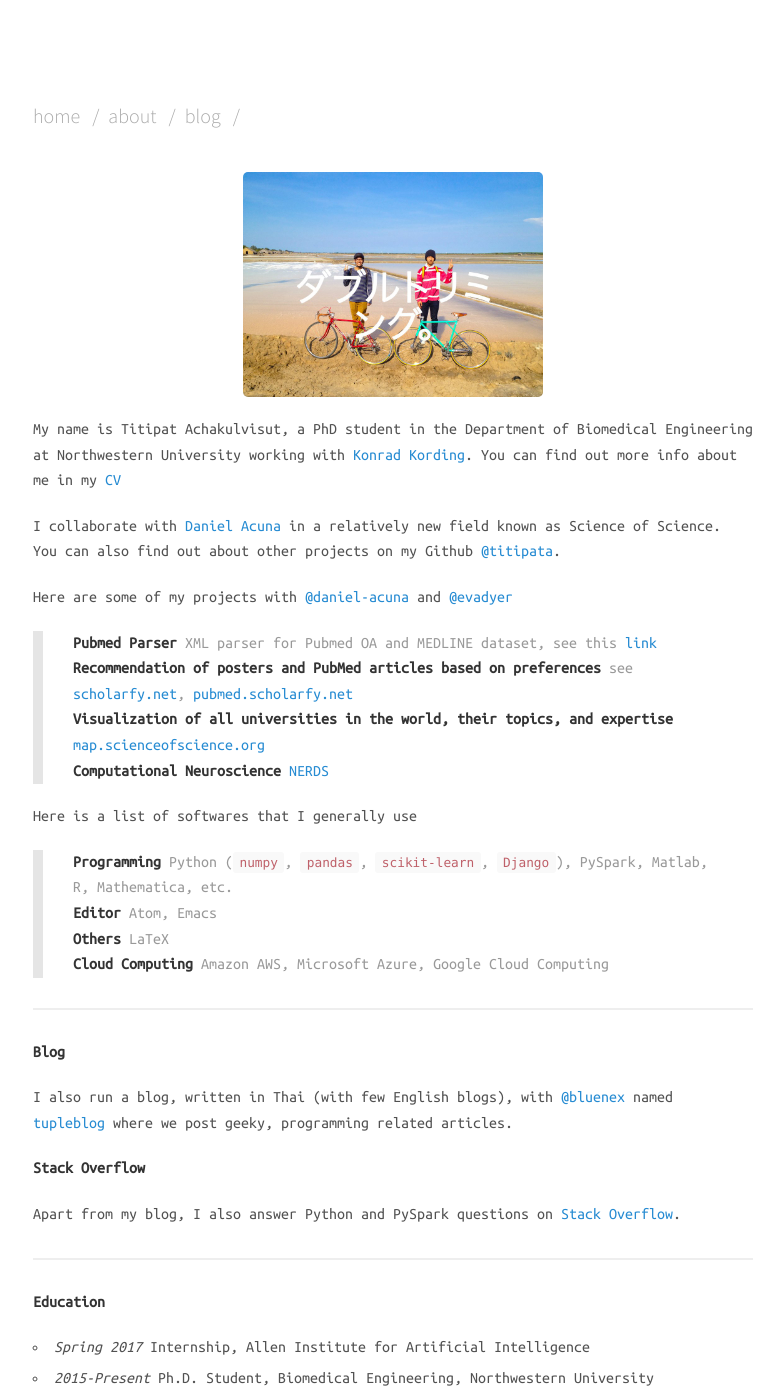
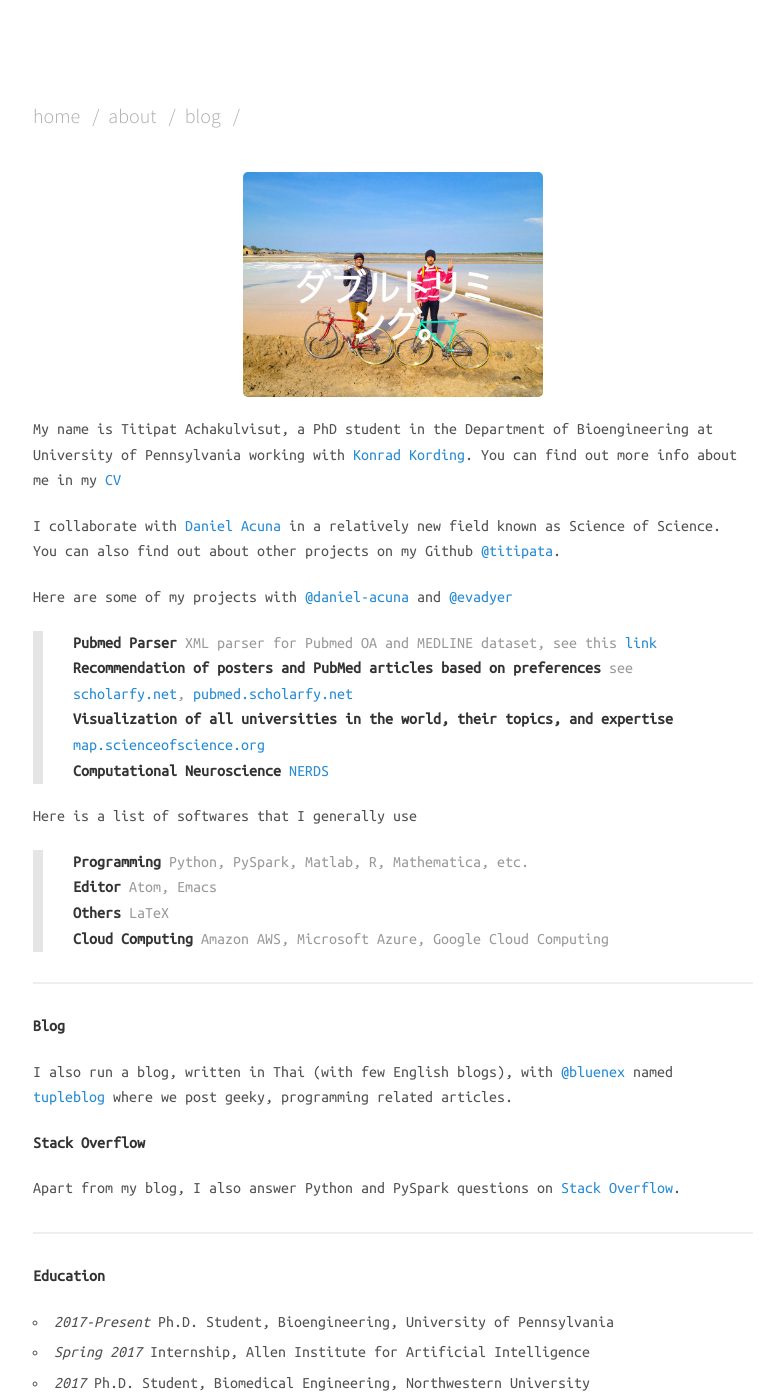
Before and after one commit to titipata/titipata.github.io, a Jekyll site: the page built from about.md, in a window 1280 px wide and 1400 px high. Shown: the whole window, without its empty margins (247-1031 px from the left). Built offline with Jekyll 4.4.1, drawn with Linux system fonts in a browser that asks for light colours; nearby versions of some CDN libraries.

Commit message:
Update university

```diff
--- a/about.md
+++ b/about.md
@@ -9,8 +9,8 @@ permalink: /about/
 </center></figure>
 
 
-My name is Titipat Achakulvisut, a PhD student in the Department of Biomedical
-Engineering at Northwestern University working with [Konrad Kording](http://kordinglab.com/).
+My name is Titipat Achakulvisut, a PhD student in the Department of
+Bioengineering at University of Pennsylvania working with [Konrad Kording](http://kordinglab.com/).
 You can find out more info about me in my [CV](http://titipata.github.io/images/pdf/Titipat_CV.pdf)
 
 
@@ -30,7 +30,7 @@ see this [link](https://github.com/titipata/pubmed_parser)
 
 Here is a list of softwares that I generally use
 
-> **Programming** Python (`numpy`, `pandas`, `scikit-learn`, `Django`), PySpark, Matlab, R, Mathematica, etc. <br>
+> **Programming** Python, PySpark, Matlab, R, Mathematica, etc. <br>
 > **Editor** Atom, Emacs <br>
 > **Others** LaTeX <br>
 > **Cloud Computing** Amazon AWS, Microsoft Azure, Google Cloud Computing
@@ -53,8 +53,9 @@ on [Stack Overflow](http://stackoverflow.com/users/3626961/titipata).
 **Education**
 
 <ul>
+  <li><i>2017-Present</i> Ph.D. Student, Bioengineering, University of Pennsylvania</li>
   <li><i>Spring 2017</i> Internship, Allen Institute for Artificial Intelligence</li>
-  <li><i>2015-Present</i> Ph.D. Student, Biomedical Engineering, Northwestern University</li>
+  <li><i>2017</i> Ph.D. Student, Biomedical Engineering, Northwestern University</li>
   <li><i>2015</i> M.S. in Biomedical Engineering, Northwestern University</li>
   <li><i>2012</i> B.S. in Electrical Engineering, Chulalongkorn University, Thailand</li>
   <li><i>2008</i> Suankularb Wittayalai School, Thailand (oldest public school in Thailand) </li>
--- a/index.html
+++ b/index.html
@@ -10,7 +10,7 @@ layout: default
   <h1 class="masthead-title">
     {{ site.name }}
   </h1>
-  <p>Ph.D. student at Northwestern University<br>
+  <p>Ph.D. student at University of Pennsylvania<br>
     <br>
   <a href="https://github.com/titipata"><i class="fa fa-github" aria-hidden="true"></i> Github</a><br>
   <a href="https://twitter.com/titipat_a"><i class="fa fa-twitter" aria-hidden="true"></i> Twitter</a><br>
```
